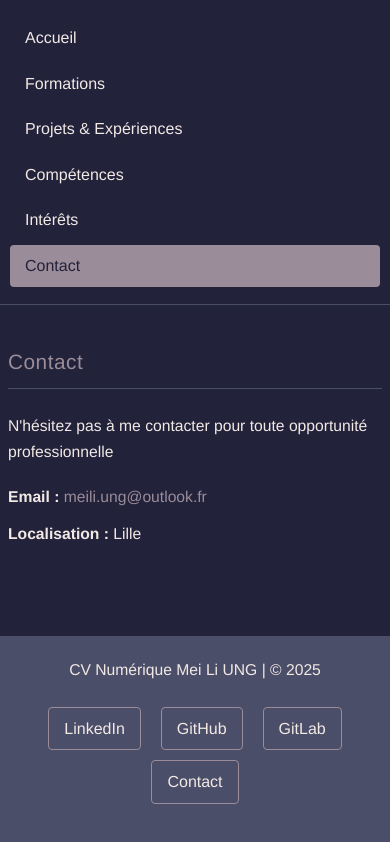
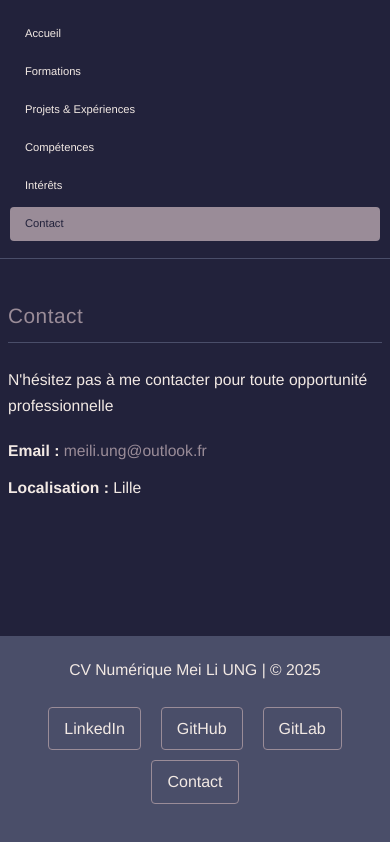
Before and after one commit to M3i-li/Portfolio, a plain HTML site: page html/contact.html in a window 390 px wide. Drawn offline with Linux system fonts and the light colour scheme.

Commit message:
responsive menu

```diff
--- a/css/header.css
+++ b/css/header.css
@@ -4,7 +4,7 @@
     background-color: var(--bg-color);
     border-bottom: 1px solid var(--border-color);
     padding: 15px 0;
-    position: relative;
+    position: sticky;
     top: 0px;
     z-index: 100;
 }
@@ -37,6 +37,7 @@
 }
 
 @media (max-width: 700px) {
+
     .minimal-navbar {
         /* Changement de disposition : les liens s'alignent verticalement */
         flex-direction: column;
@@ -44,6 +45,8 @@
         align-items: flex-start;
         /* Ajoute un peu de padding horizontal pour l'esthétique */
         padding: 0 10px;
+        font-size: 0.7em;
+
     }
 
     .minimal-navbar a {
@@ -56,6 +59,7 @@
         /* Rend la transition de la bordure plus propre */
         border-radius: 4px;
     }
+
 
     .minimal-navbar a:hover {
         /* Ajout d'un fond subtil au survol sur mobile pour un meilleur feedback */
```
